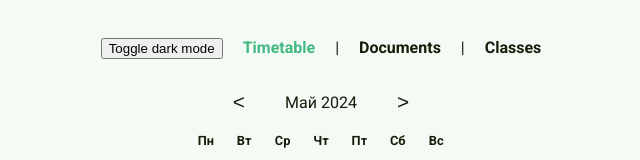
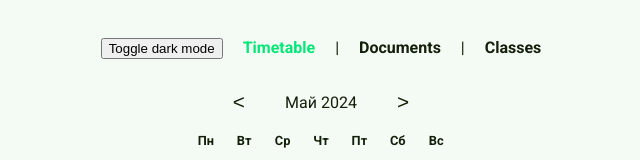
Before and after one commit to Traunin/nephrite, a Vue app: page / in a window 1280 px wide. Shown: the top 160 px of the page, without its empty margins (319-959 px from the left). Built offline with nearby package versions, Linux system fonts and the light colour scheme.

Commit message:
style: use new theme colors

```diff
--- a/src/App.vue
+++ b/src/App.vue
@@ -27,12 +27,12 @@ nav {
 
 nav a {
   font-weight: bold;
-  color: var(--link-color);
   text-decoration: none;
+  color: var(--text);
 }
 
 nav a.router-link-exact-active {
-  color: #42b983;
+  color: var(--accent);
 }
 
 .content {
```
